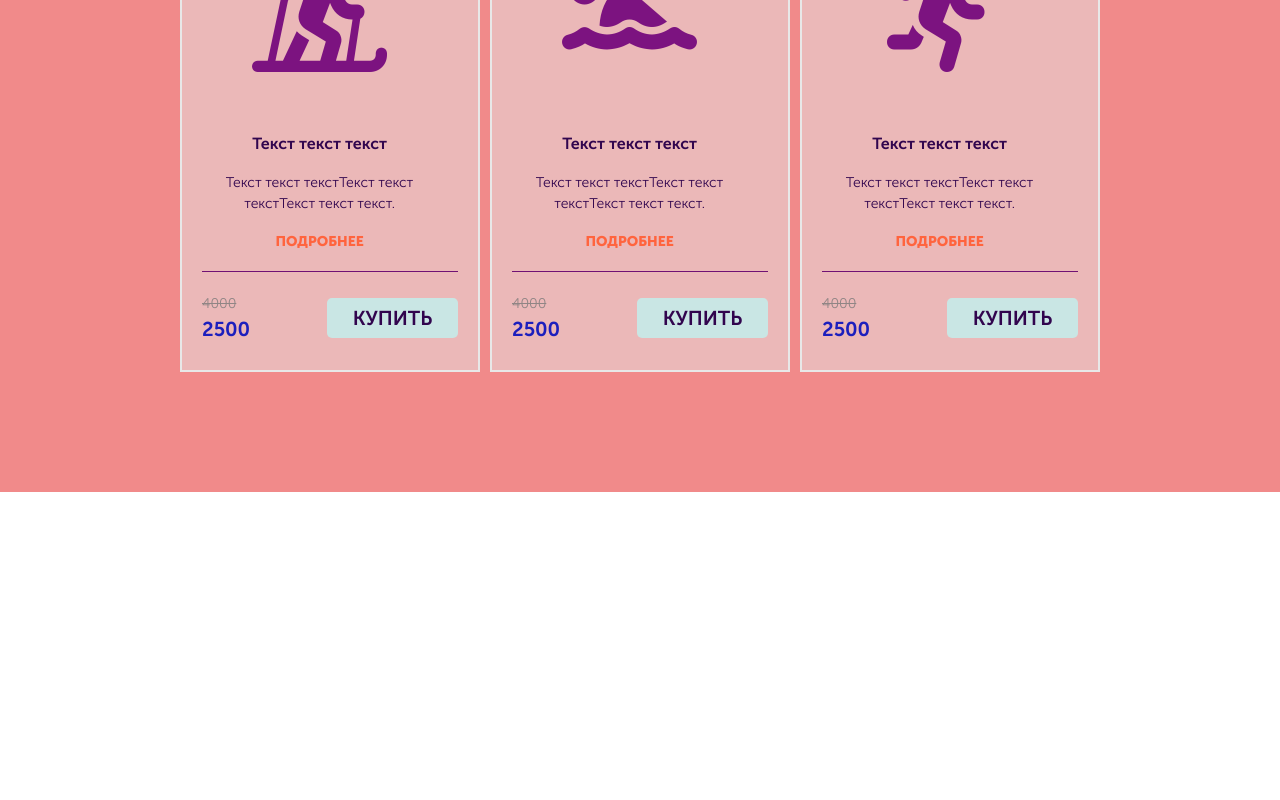
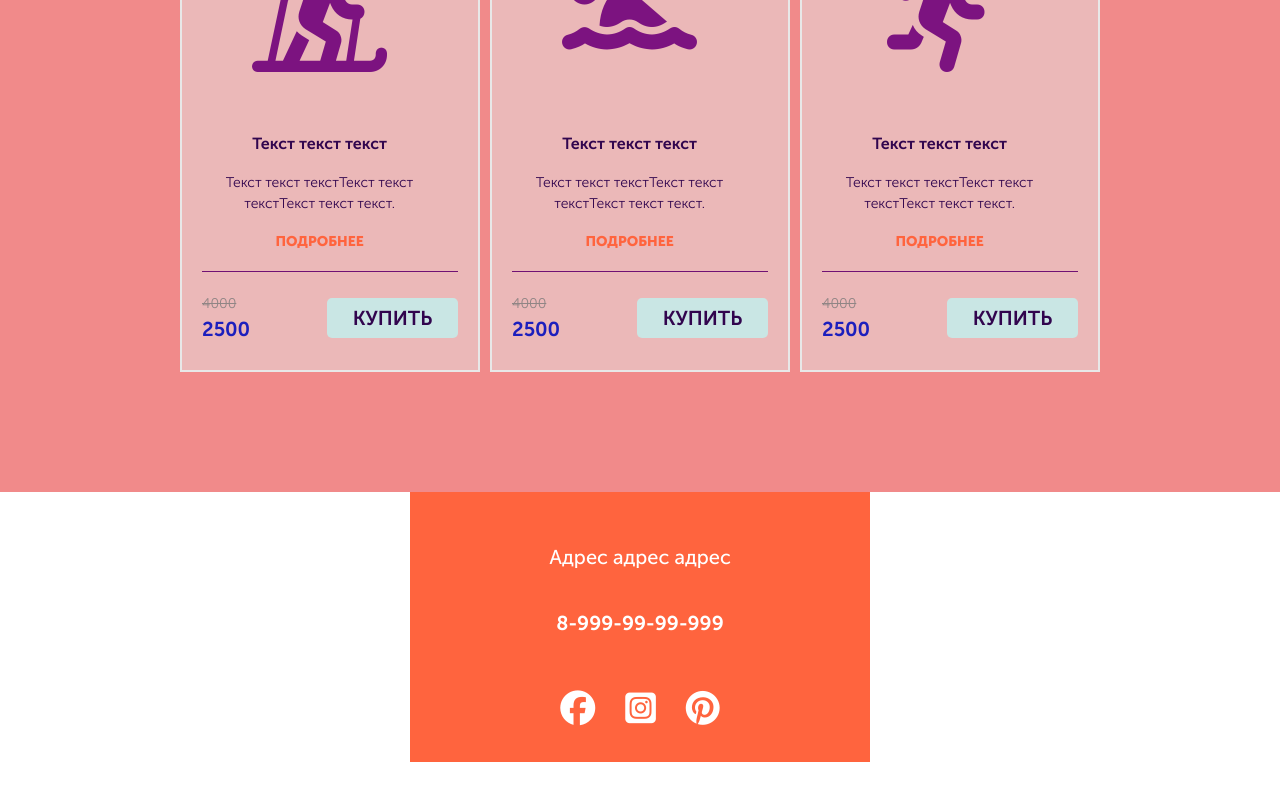
Before and after one commit to datfarr/sport_BEM, a plain HTML site: page index.html in a window 1280 px wide. Shown: the part 3150-3950 px from the top of the page. Before the commit the page ends 3642 px from the top, so only its background shows below. Drawn offline with nearby package versions, Linux system fonts and the light colour scheme.

Commit message:
footer+map

```diff
--- a/index.html
+++ b/index.html
@@ -357,6 +357,20 @@
             </div>
         </div>
     </section>
+    <footer class="footer">
+        <div class="footer__map">
+            <script type="text/javascript" charset="utf-8" async src="https://api-maps.yandex.ru/services/constructor/1.0/js/?um=constructor%3Ad3ccdb41a529c90ac6b60369c55fee326cb22cc014d12b201b29a2b654008585&amp;width=100%25&amp;height=630&amp;lang=ru_RU&amp;scroll=false"></script>
+        </div>
+        <div class="footer__info">
+            <address class="footer__addr">Адрес адрес адрес</address>
+            <a class="footer__phone" href="tel:89999999999">8-999-99-99-999</a>
+            <div class="footer__social">
+                <a href="" class="footer__social-item"><i class="fab fa-facebook"></i></a>
+                <a href="" class="footer__social-item"><i class="fab fa-instagram-square"></i></a>
+                <a href="" class="footer__social-item"><i class="fab fa-pinterest"></i></a>
+            </div>
+        </div>
+    </footer>
     <script  src="https://code.jquery.com/jquery-1.11.0.min.js"></script>
     <script  src="https://code.jquery.com/jquery-migrate-1.2.1.min.js"></script>
     <script  src="js/slick.min.js"></script>
--- /dev/null
+++ b/sass/_footer.sass
@@ -0,0 +1,36 @@
+.footer
+    height: 630px
+    position: relative
+    &__info
+        position: absolute
+        top: 0
+        left: 50%
+        transform: translateX(-50%)
+        background-color: $bg-color-orng
+        width: 460px
+        height: 270px
+        padding: 50px 69px 60px 69px
+    &__addr
+        margin-bottom: 36px
+        color: #ffffff
+        font-weight: 500
+        font-size: 20px
+        text-align: center
+    &__phone
+        display: block
+        color: #ffffff
+        font-weight: 700
+        font-size: 20px
+        text-align: center
+        &:hover
+            color: #ffffff
+    &__social
+        display: flex
+        justify-content: center
+        align-items: center
+        margin-top: 45px
+        &-item
+            color: #ffffff
+            font-size: 35px
+            margin-left: 15px
+            margin-right: 15px
--- a/sass/style.sass
+++ b/sass/style.sass
@@ -26,4 +26,5 @@
 @import 'carousel'
 @import 'forms'
 @import 'catalog'
+@import 'footer'
 @import 'media'
```
Also changed, not shown: css/style.min.css, 1 other file.
